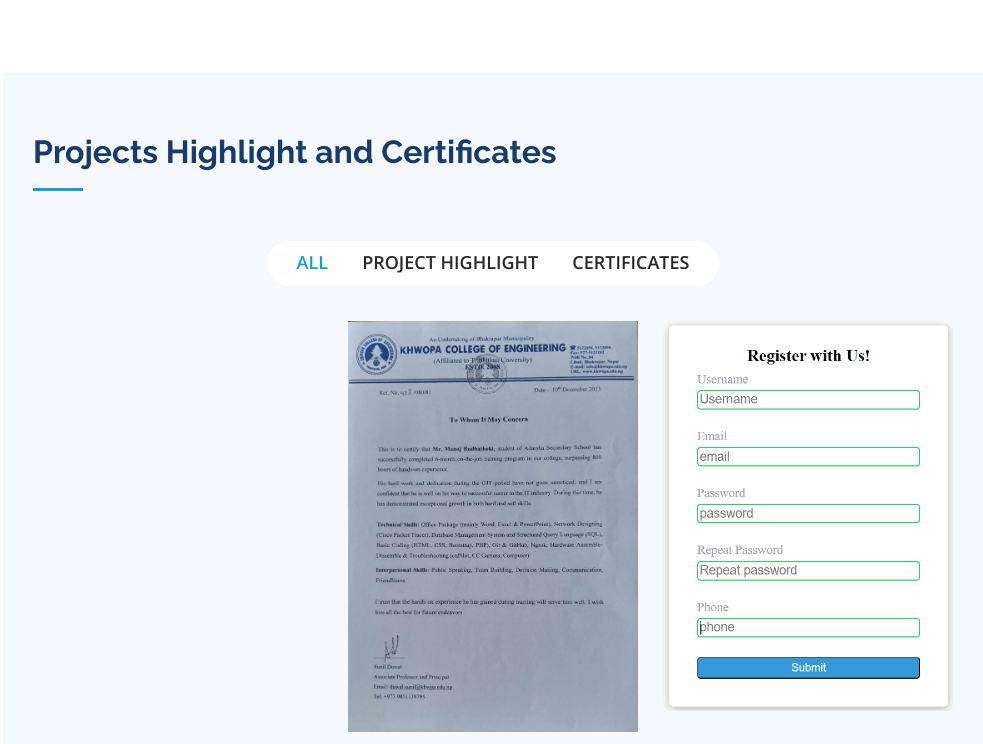
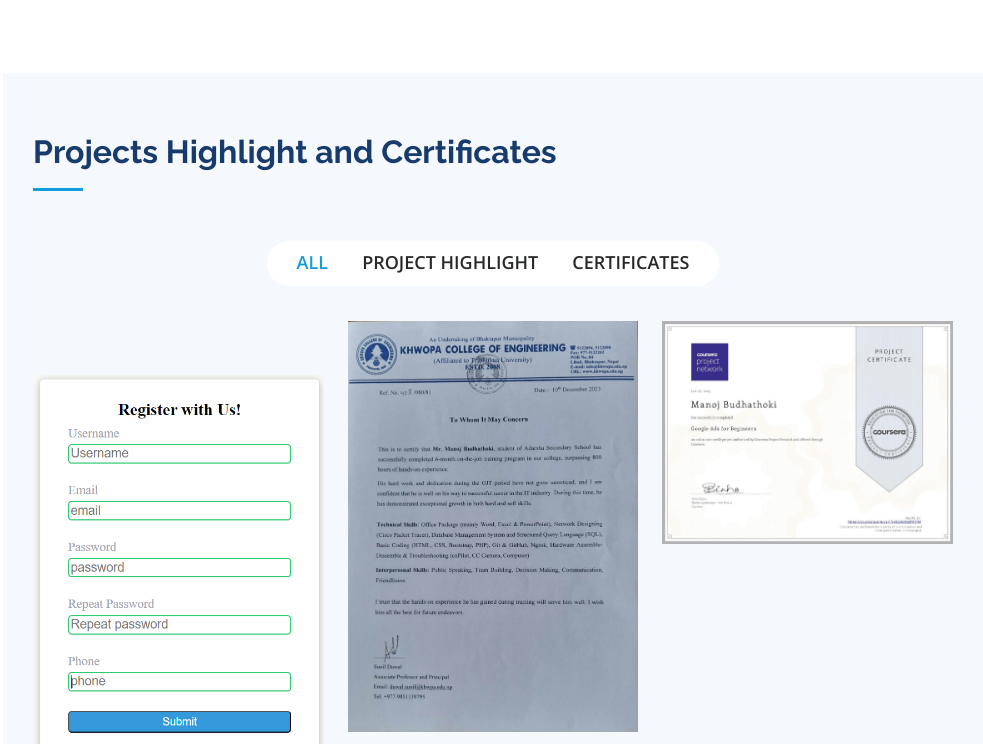
Before and after one commit to manojbudhathoki/Personal-Protfolio, a plain HTML site: page index.html in a window 1280 px wide. Shown: the part 3807-4551 px from the top of the page, without its empty margins (297-1280 px from the left). Drawn offline with nearby package versions, Linux system fonts and the light colour scheme.

Commit message:
New Certification Added

```diff
--- a/index.html
+++ b/index.html
@@ -202,7 +202,7 @@
             </div>
 
             <div class="progress">
-              <span class="skill">Adobe Photoshop<i class="val"></i></span>
+              <span class="skill">Adobe Photoshop / Illustrator<i class="val"></i></span>
               <div class="progress-bar-wrap">
                 <div class="progress-bar" role="progressbar" aria-valuenow="40" aria-valuemin="0" aria-valuemax="100">
                 </div>
@@ -246,7 +246,7 @@
             </div>
 
             <div class="progress">
-              <span class="skill">Adobe Illustrator<i class="val"></i></span>
+              <span class="skill">FIGMA<i class="val"></i></span>
               <div class="progress-bar-wrap">
                 <div class="progress-bar" role="progressbar" aria-valuenow="40" aria-valuemin="0" aria-valuemax="100">
                 </div>
@@ -416,6 +416,17 @@
             <!-- </a> -->
           </div>
 
+          <div class="col-lg-4 col-md-6 portfolio-item filter-Certificates">
+            <a href="https://coursera.org/share/25e91300545bfc65a37432e515b5888a" title="Google Ads For Begineers" target="_blank">
+            <div class="portfolio-wrap">
+              <img src="assets/img/research/Certificates/Google ads for begineers.jpeg" class="img-fluid" alt="Google Ads For Begineers">
+              <div class="portfolio-links">
+                <i class="bx bx-link"></i>
+              </div>
+            </div>
+            </a>
+          </div>
+
           <div class="col-lg-4 col-md-6 portfolio-item filter-Projects">
             <a href="https://github.com/manojbudhathoki/Form_validation" target="_blank" ttitle="More Details">
               <div class="portfolio-wrap">
```
Also changed, not shown: assets/img/research/Certificates/Google ads for begineers.jpeg (added).
